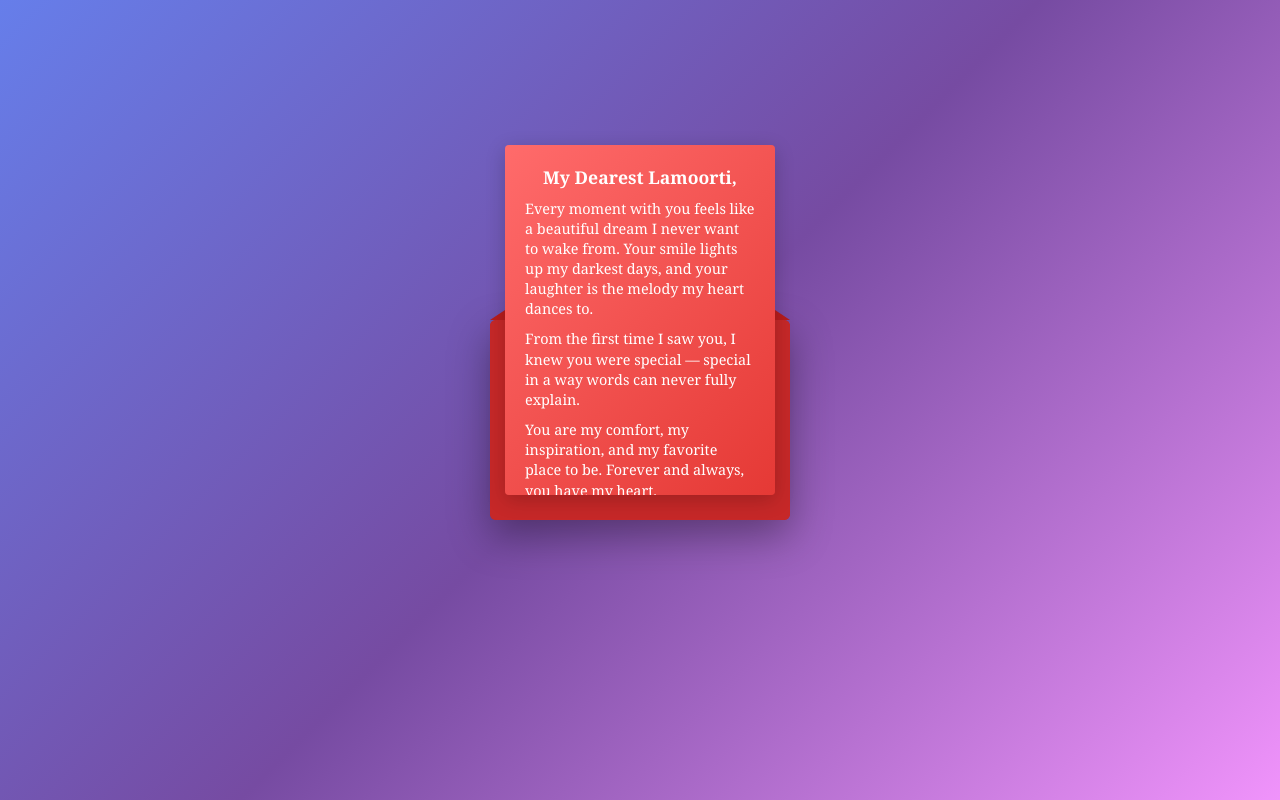
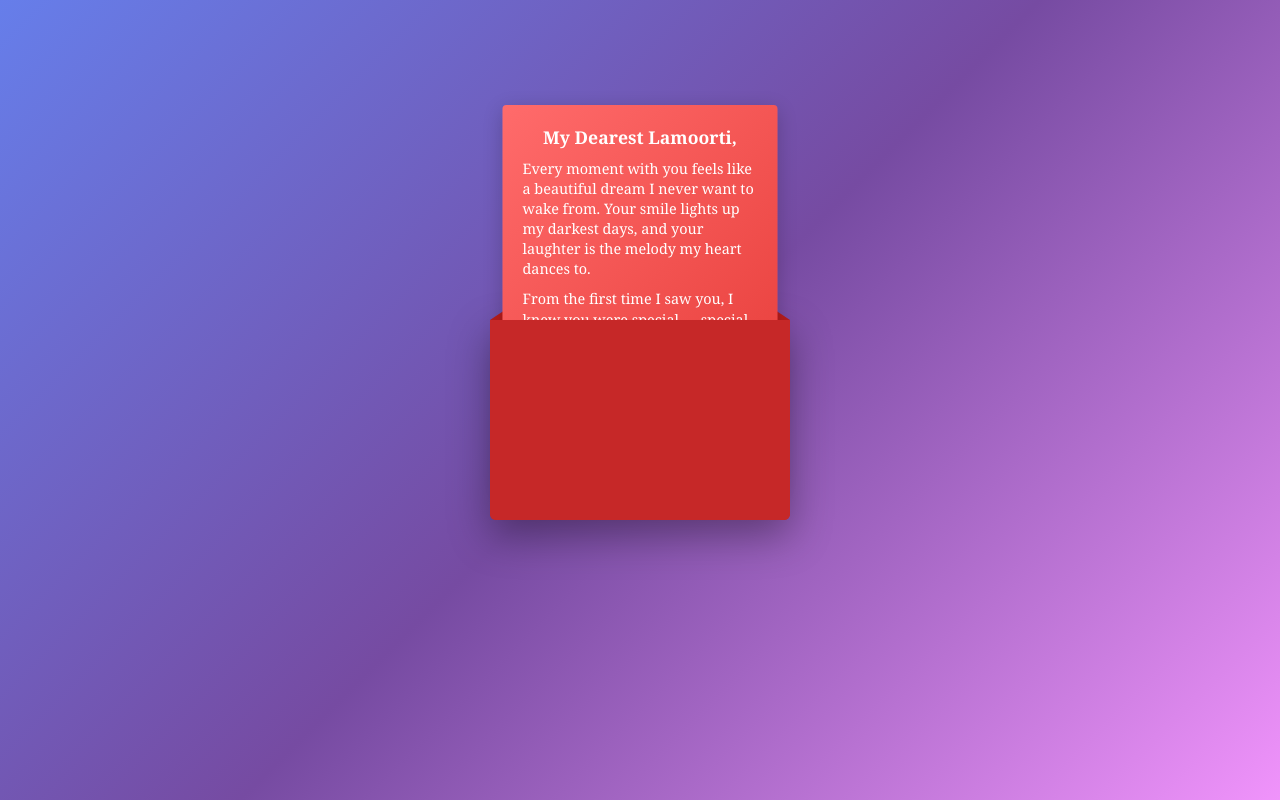
Before and after one commit to ahmedtiktokmeow/love-letter, a plain HTML site: page index.html in a window 1280 px wide. Both pictures are taken after a click on the element 640 px from the left and 400 px from the top of the page. Drawn offline with Linux system fonts and the light colour scheme.

Commit message:
Update index.html

```diff
--- a/index.html
+++ b/index.html
@@ -26,7 +26,9 @@ body {
   text-align: center;
   cursor: pointer;
   position: relative;
-  z-index: 1;
+  display: flex;
+  flex-direction: column;
+  align-items: center;
 }
 
 .tap-text {
@@ -36,15 +38,14 @@ body {
   opacity: 0.9;
 }
 
-/* Envelope */
+/* Envelope Body */
 .envelope {
   width: 300px;
   height: 200px;
   position: relative;
   background: #c62828;
-  border-radius: 6px;
+  border-radius: 0 0 6px 6px;
   box-shadow: 0 15px 40px rgba(0,0,0,0.35);
-  /* Removed overflow: hidden so the letter can slide out the top */
 }
 
 /* Flap */
@@ -58,11 +59,11 @@ body {
   border-right: 150px solid transparent;
   border-top: 100px solid #b71c1c;
   transform-origin: top;
-  transition: transform 0.5s ease, z-index 0.5s;
+  transition: transform 0.4s ease;
   z-index: 5;
 }
 
-/* Bottom part of envelope (The front) */
+/* The Front Cover of the Envelope */
 .envelope-bottom {
   position: absolute;
   bottom: 0;
@@ -70,24 +71,23 @@ body {
   height: 100%;
   background: #c62828;
   z-index: 3;
-  border-radius: 6px;
+  border-radius: 0 0 6px 6px;
 }
 
-/* Letter */
+/* The Letter */
 .letter {
   position: absolute;
-  top: 5px; /* Positioned near top of envelope */
+  top: 5px; /* Starts inside at the top */
   left: 50%;
   transform: translateX(-50%);
-  width: 270px;
+  width: 275px;
   height: 180px;
   background: linear-gradient(135deg, #ff6b6b, #e53935);
   border-radius: 4px;
   padding: 20px;
   color: white;
-  transition: all 0.8s ease;
-  z-index: 2; /* Sits behind the front and flap */
-  overflow: hidden; /* Keeps it tidy while inside */
+  z-index: 2; /* Sits behind the front cover */
+  transition: transform 0.6s ease 0.3s, height 0.6s ease 0.3s; /* Delay ensures flap opens first */
 }
 
 .letter-content {
@@ -109,21 +109,21 @@ body {
 .signature {
   text-align: right;
   font-weight: bold;
-  margin-top: 10px;
 }
 
-/* --- OPEN STATE --- */
+/* --- OPEN STATE ANIMATION --- */
 
-.envelope.open .envelope-flap {
+/* 1. Flap flips up */
+.open .envelope-flap {
   transform: rotateX(180deg);
-  z-index: 1; /* Moves flap behind the letter once open */
+  z-index: 1; /* Move behind letter after opening */
 }
 
-.envelope.open .letter {
-  /* This moves the letter UP out of the envelope and makes it taller */
-  transform: translateX(-50%) translateY(-180px);
-  height: 350px;
-  z-index: 4; /* Sits above the envelope front */
+/* 2. Letter slides up from the top */
+.open .letter {
+  transform: translateX(-50%) translateY(-220px); /* Slides it out the top */
+  height: 380px; /* Expands to show text */
+  z-index: 2;
   box-shadow: 0 5px 20px rgba(0,0,0,0.2);
 }
 
@@ -133,6 +133,7 @@ body {
   font-size: 18px;
   animation: burst 2.4s ease forwards;
   pointer-events: none;
+  z-index: 10;
 }
 
 @keyframes burst {
@@ -140,12 +141,12 @@ body {
   to { transform: translate(var(--x), var(--y)) scale(1.4); opacity: 0; }
 }
 
-/* Mobile */
+/* Mobile Adjustments */
 @media (max-width: 420px) {
   .envelope { width: 260px; height: 180px; }
   .envelope-flap { border-left: 130px solid transparent; border-right: 130px solid transparent; border-top: 90px solid #b71c1c; }
-  .letter { width: 230px; }
-  .envelope.open .letter { transform: translateX(-50%) translateY(-150px); height: 320px; }
+  .letter { width: 240px; }
+  .open .letter { transform: translateX(-50%) translateY(-200px); height: 350px; }
 }
 </style>
 </head>
@@ -188,16 +189,14 @@ wrapper.addEventListener("click", () => {
 
 function confettiBurst() {
   const emojis = ["❤️","💖","💗","✨","💞"];
-  const rect = envelope.getBoundingClientRect();
-
   for (let i = 0; i < 28; i++) {
     const c = document.createElement("div");
     c.className = "confetti";
     c.innerText = emojis[Math.floor(Math.random() * emojis.length)];
     c.style.left = "50%";
     c.style.top = "50%";
-    c.style.setProperty("--x", `${(Math.random() - 0.5) * 260}px`);
-    c.style.setProperty("--y", `${-Math.random() * 260}px`);
+    c.style.setProperty("--x", `${(Math.random() - 0.5) * 300}px`);
+    c.style.setProperty("--y", `${(Math.random() - 0.5) * -300}px`);
     wrapper.appendChild(c);
     setTimeout(() => c.remove(), 2400);
   }
```
